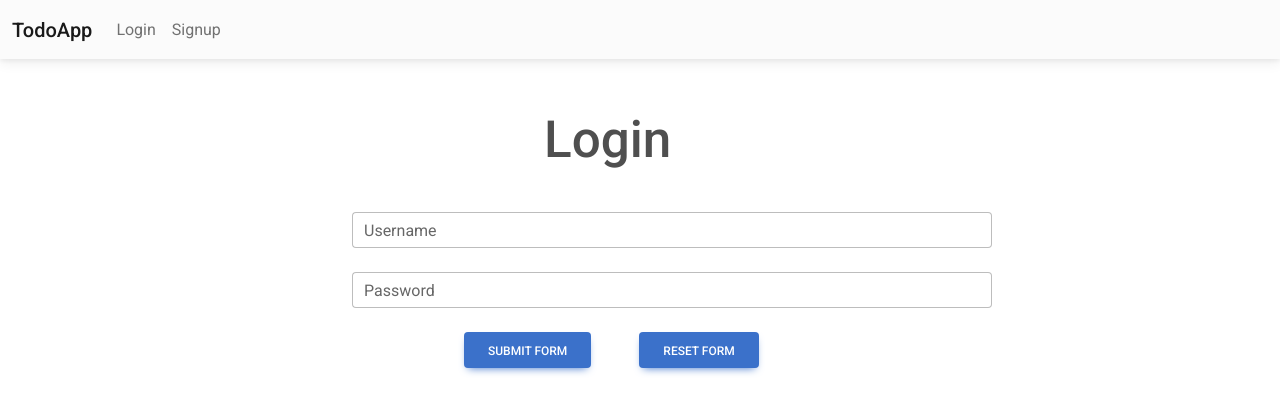
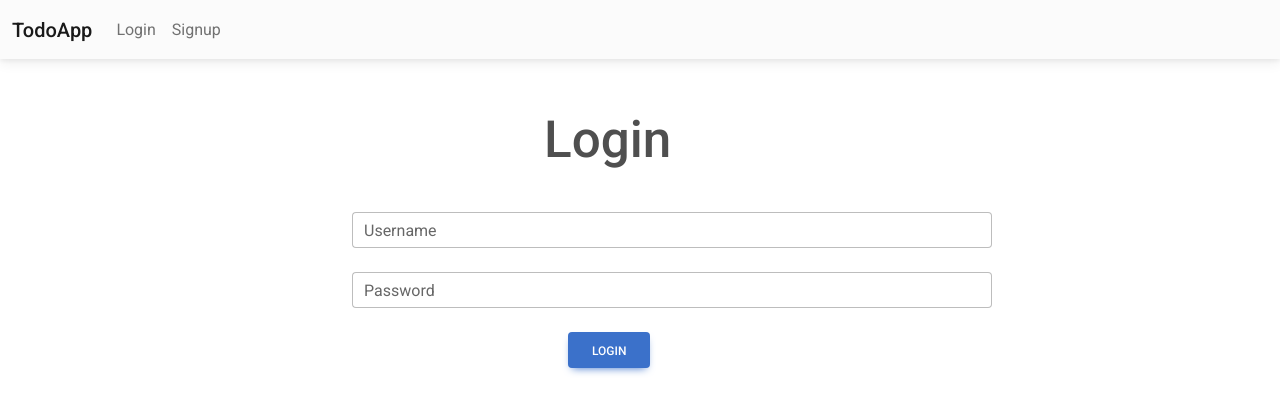
Before and after one commit to jasontermine/TodoApp, a React (Vite) app in the folder frontend/: page / in a window 1280 px wide. Shown: the top 412 px of the page. Built offline with nearby package versions, Linux system fonts and the light colour scheme.

Commit message:
Remove 'reset form' button and updated css

```diff
--- a/frontend/src/pages/login.jsx
+++ b/frontend/src/pages/login.jsx
@@ -84,13 +84,10 @@ export default function Login() {
           </MDBValidationItem>
           <div
             className="position-absolute start-50"
-            style={{ marginLeft: "-11rem" }}
+            style={{ marginLeft: "-4.5rem" }}
           >
             <MDBBtn className="" type="submit" onClick={handleSubmit}>
-              Submit form
-            </MDBBtn>
-            <MDBBtn className="ms-5" type="reset">
-              Reset form
+              Login
             </MDBBtn>
           </div>
         </div>
```
